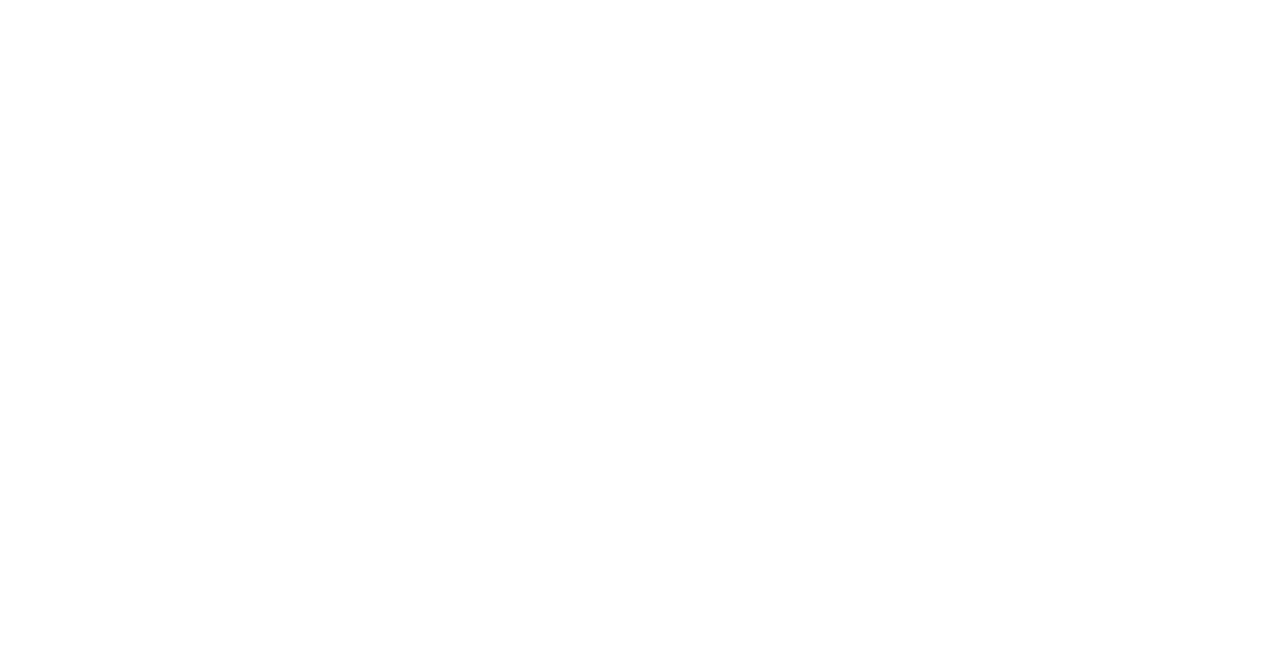
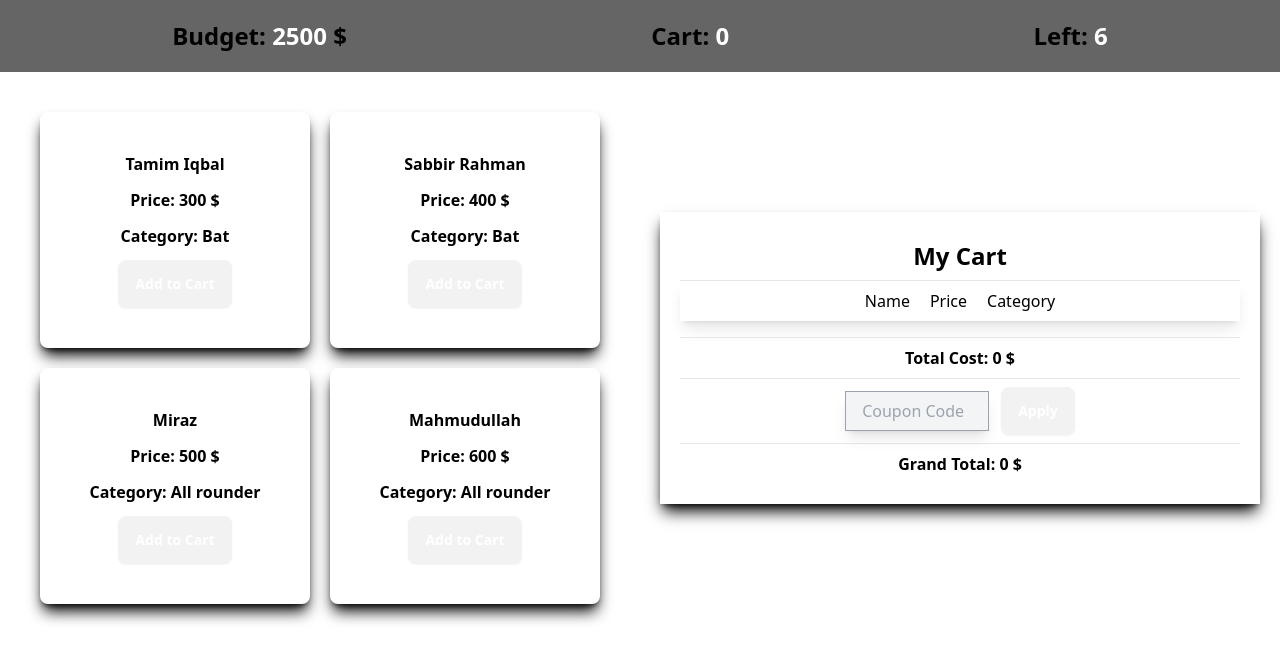
Before and after one commit to Mohinuddin0119/Budget-cart, a plain HTML site: page index.html in a window 1280 px wide. Drawn offline with nearby package versions, Linux system fonts and the light colour scheme.

Commit message:
added name price category

```diff
--- a/index.html
+++ b/index.html
@@ -4,8 +4,79 @@
     <meta charset="UTF-8">
     <meta name="viewport" content="width=device-width, initial-scale=1.0">
     <title>Budget cart</title>
+    <!-- daisy ui and tailwind -->
+    <link href="https://cdn.jsdelivr.net/npm/daisyui@4.12.14/dist/full.min.css" rel="stylesheet" type="text/css" />
+    <script src="https://cdn.tailwindcss.com"></script>
+    <!-- css -->
+     <link rel="stylesheet" href="./styles/style.css">
+
 </head>
-<body>
-
+<body class="bg-white text-black min-h-screen">
+    <header>
+        <nav class="flex justify-around p-5 bg-[#656565] text-black">
+            <div>
+                <p class="text-2xl">Budget: <span id="budget" class=" budget-head">2500 </span>$</p>
+            </div>
+            <div>
+                <p class="text-2xl">Cart: <span id="cart " class="budget-head">0</span></p>
+            </div>
+            <div>
+                <p class="text-2xl">Left: <span id="left" class="budget-head">6</span></p>
+            </div>
+        </nav>
+    </header>
+    <main>
+        <section class="flex flex-col md:flex-row justify-around items-center ">
+            <!-- cart container -->
+             <!-- part of cart -->
+            <div class="lg:flex-1 cart p-10 gap-5 grid grid-cols-1 md:grid-cols-2 w-full">
+                <div class=" bg-white rounded-lg shadow-lg shadow-black p-10 flex flex-col justify-center items-center space-y-3">
+                    <h3>Tamim Iqbal</h3>
+                    <p>Price: <span>300</span> $</p>
+                    <p>Category: <span>Bat</span></p>
+                    <button class="btn text-white">Add to Cart</button>
+                </div>
+                <div class=" bg-white rounded-lg shadow-lg shadow-black p-10 flex flex-col justify-center items-center space-y-3">
+                    <h3>Sabbir Rahman</h3>
+                    <p>Price: <span>400</span> $</p>
+                    <p>Category: <span>Bat</span></p>
+                    <button class="btn text-white">Add to Cart</button>
+                </div>
+                <div class=" bg-white rounded-lg shadow-lg shadow-black p-10 flex flex-col justify-center items-center space-y-3">
+                    <h3>Miraz</h3>
+                    <p>Price: <span>500</span> $</p>
+                    <p>Category: <span>All rounder</span></p>
+                    <button class="btn text-white">Add to Cart</button>
+                </div>
+                <div class=" bg-white rounded-lg shadow-lg shadow-black p-10 flex flex-col justify-center items-center space-y-3">
+                    <h3>Mahmudullah</h3>
+                    <p>Price: <span>600</span> $</p>
+                    <p>Category: <span>All rounder</span></p>
+                    <button class="btn text-white">Add to Cart</button>
+                </div>
+            </div>
+            <!-- my cart -->
+            <div class="lg:flex-1 shadow-lg shadow-black p-5 m-5">
+                <h1 class="font-bold text-2xl text-center p-2">My Cart</h1>
+                <hr>
+                <div class="flex justify-center gap-5 p-2 shadow-lg mb-4">
+                    <p>Name</p>
+                    <p>Price</p>
+                    <p>Category</p>
+                </div>
+                <div id="selected-container" class="m-4"></div>
+                <hr>
+                <p class="font-bold text-center p-2">Total Cost: <span id="total-cost">0</span> $</p>
+                <hr >
+                <div class="text-center px-10 py-2 flex justify-center items-center gap-3">
+                    <input class="bg-gray-100 w-36 h-10 shadow-lg border border-gray-400 px-4" type="text" placeholder="Coupon Code">
+                    <button class="btn text-white" type="apply">Apply</button>
+                </div>
+                <hr>
+                <p class="font-bold text-center p-2">Grand Total: <span>0</span> $</p>
+            </div>
+        </section>
+    </main>
+    <script src="./js/script.js"></script>
 </body>
 </html>
--- a/js/script.js
+++ b/js/script.js
@@ -0,0 +1,31 @@
+const allBtn = document.getElementsByClassName('btn')
+// console.log(allBtn)
+let count = 0;
+for(const btn of allBtn){
+    btn.addEventListener('click',function(event){
+        // Name
+        const name = event.target.parentNode.childNodes[1].innerText
+        // price
+        const price = event.target.parentNode.childNodes[3].childNodes[1].innerText
+        // catagory
+        const catagory = event.target.parentNode.childNodes[5].childNodes[1].innerText
+        console.log(catagory)
+        const selectedElement = document.getElementById('selected-container')
+
+        const div = document.createElement('div')
+        div.classList.add('flex')
+        div.classList.add('justify-center')
+        div.classList.add('gap-4')
+        const p = document.createElement('p');
+        p.innerText = name;
+        const p2= document.createElement('p');
+        p2.innerText = price
+        const p3 = document.createElement('p');
+        p3.innerText = catagory
+        selectedElement.appendChild(div)
+        div.appendChild(p)
+        div.appendChild(p2)
+        div.appendChild(p3)
+
+    })
+}
--- a/styles/style.css
+++ b/styles/style.css
@@ -0,0 +1,10 @@
+.budget-head{
+    color: white;
+}
+nav > div{
+    font-weight: bold;
+}
+.cart{
+    font-weight: bold;
+    color: black;
+}
--- /dev/null
+++ b/tailwind.config.js
@@ -0,0 +1,8 @@
+/** @type {import('tailwindcss').Config} */
+module.exports = {
+    content: ["./src/**/*.{html,js}"],
+    theme: {
+      extend: {},
+    },
+    plugins: [],
+  }
```
